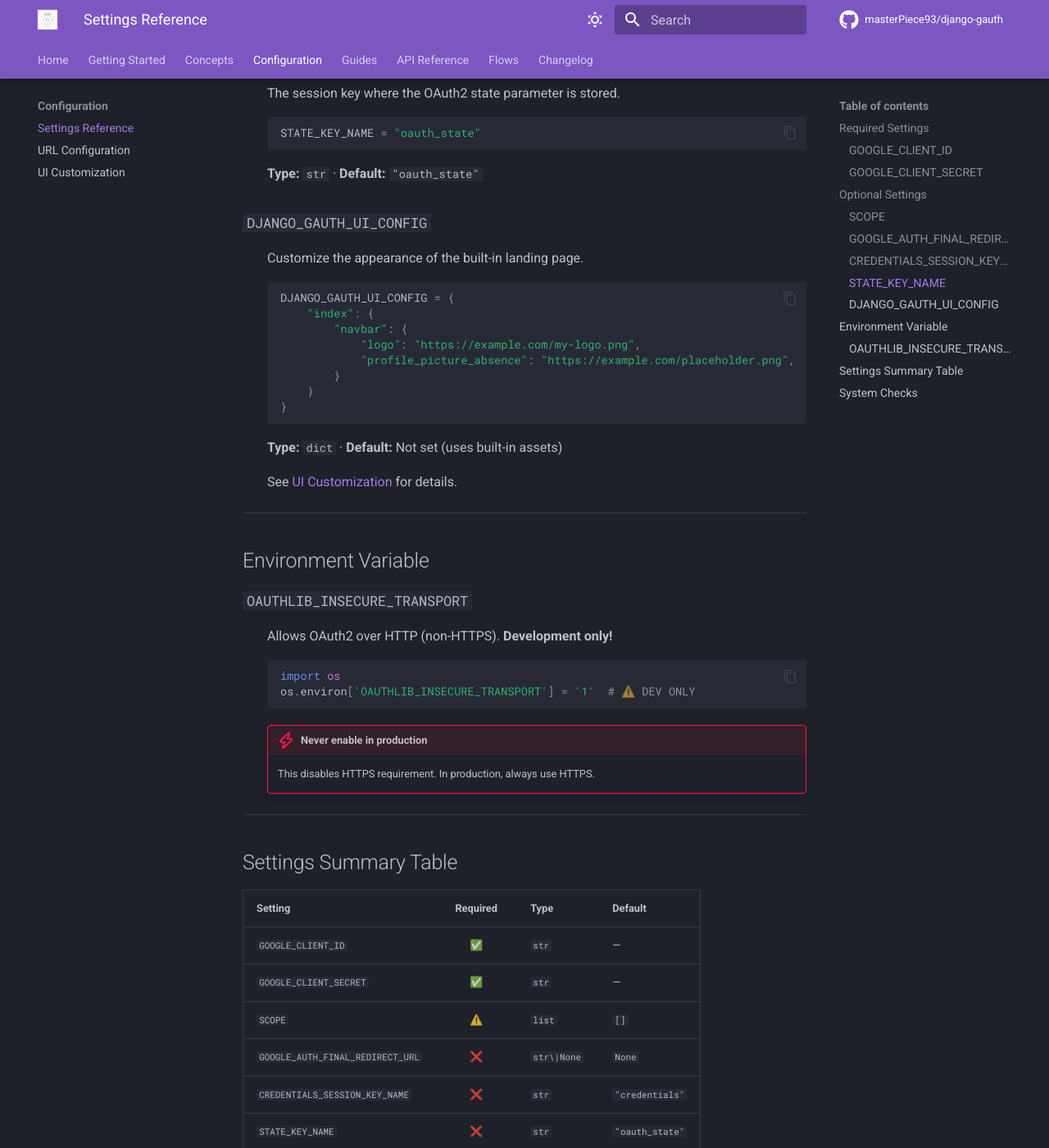
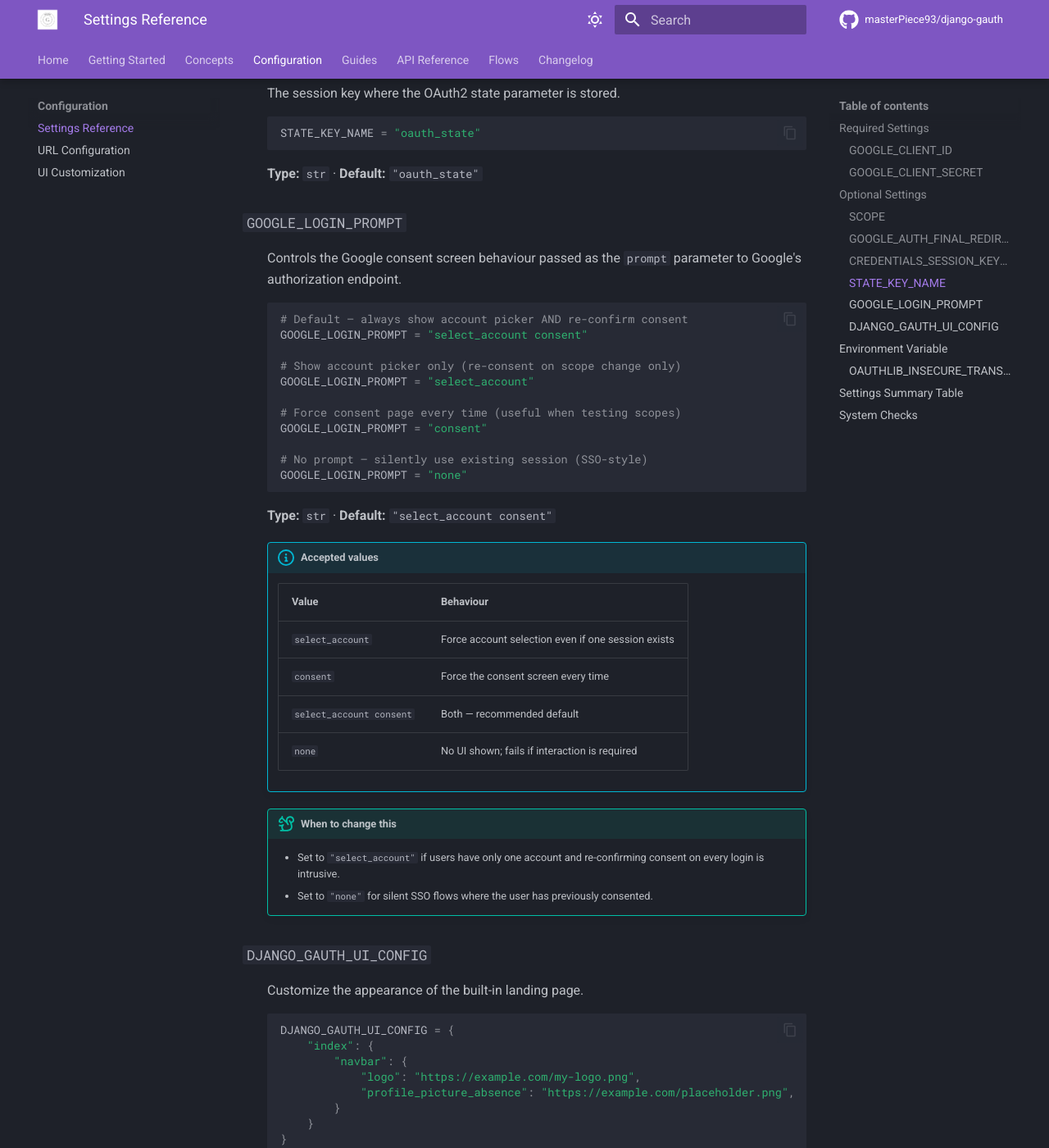
Before and after one commit to masterPiece93/django-gauth, an MkDocs documentation site: the page built from docs/configuration/settings.md, in a window 1280 px wide and 1400 px high, scrolled down 2089 px. Shown: the whole window at 82% size. Built offline with MkDocs 1.6.1 and Material for MkDocs 9.7.7, drawn with Linux system fonts in a browser that asks for light colours; comment, search, counter and statistics services are not loaded; the version menu is left out; some of the changed text lies outside the part shown.

Commit message:
documentation updated accordingly with the GOOGLE_LOGIN_PROMPT implementation

````diff
--- a/docs/configuration/settings.md
+++ b/docs/configuration/settings.md
@@ -98,6 +98,40 @@ All settings are defined in your Django project's `settings.py`.
 
     **Type:** `str` · **Default:** `"oauth_state"`
 
+### `GOOGLE_LOGIN_PROMPT`
+
+:   Controls the Google consent screen behaviour passed as the `prompt` parameter
+    to Google's authorization endpoint.
+
+    ```python
+    # Default — always show account picker AND re-confirm consent
+    GOOGLE_LOGIN_PROMPT = "select_account consent"
+
+    # Show account picker only (re-consent on scope change only)
+    GOOGLE_LOGIN_PROMPT = "select_account"
+
+    # Force consent page every time (useful when testing scopes)
+    GOOGLE_LOGIN_PROMPT = "consent"
+
+    # No prompt — silently use existing session (SSO-style)
+    GOOGLE_LOGIN_PROMPT = "none"
+    ```
+
+    **Type:** `str` · **Default:** `"select_account consent"`
+
+    !!! info "Accepted values"
+        | Value | Behaviour |
+        |-------|-----------|
+        | `select_account` | Force account selection even if one session exists |
+        | `consent` | Force the consent screen every time |
+        | `select_account consent` | Both — recommended default |
+        | `none` | No UI shown; fails if interaction is required |
+
+    !!! tip "When to change this"
+        - Set to `"select_account"` if users have only one account and re-confirming
+          consent on every login is intrusive.
+        - Set to `"none"` for silent SSO flows where the user has previously consented.
+
 ### `DJANGO_GAUTH_UI_CONFIG`
 
 :   Customize the appearance of the built-in landing page.
@@ -145,6 +179,7 @@ All settings are defined in your Django project's `settings.py`.
 | `GOOGLE_AUTH_FINAL_REDIRECT_URL` | ❌ | `str\|None` | `None` |
 | `CREDENTIALS_SESSION_KEY_NAME` | ❌ | `str` | `"credentials"` |
 | `STATE_KEY_NAME` | ❌ | `str` | `"oauth_state"` |
+| `GOOGLE_LOGIN_PROMPT` | ❌ | `str` | `"select_account consent"` |
 | `DJANGO_GAUTH_UI_CONFIG` | ❌ | `dict` | Not set |
 
 ---
````
Also changed, not shown: CHANGELOG.md (+6 -0 lines), docs/api/views.md (+8 -0 lines).
